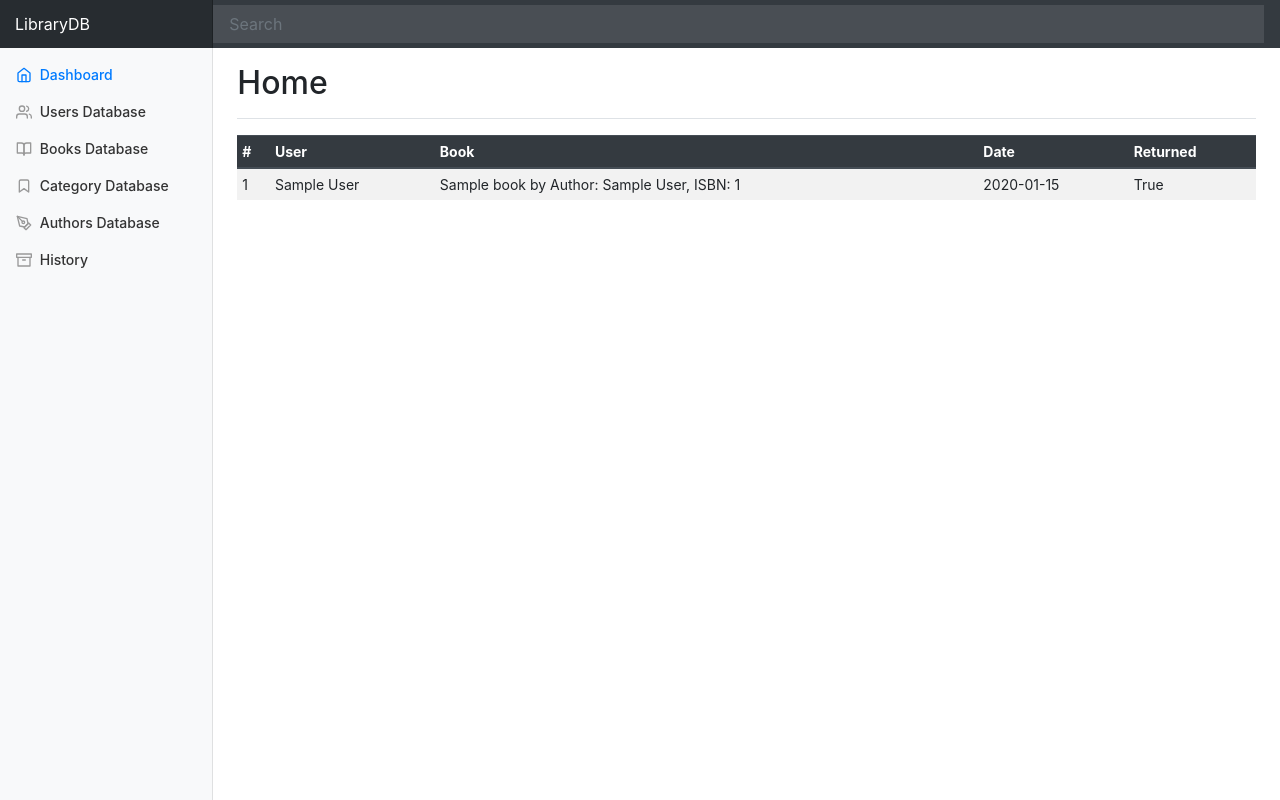
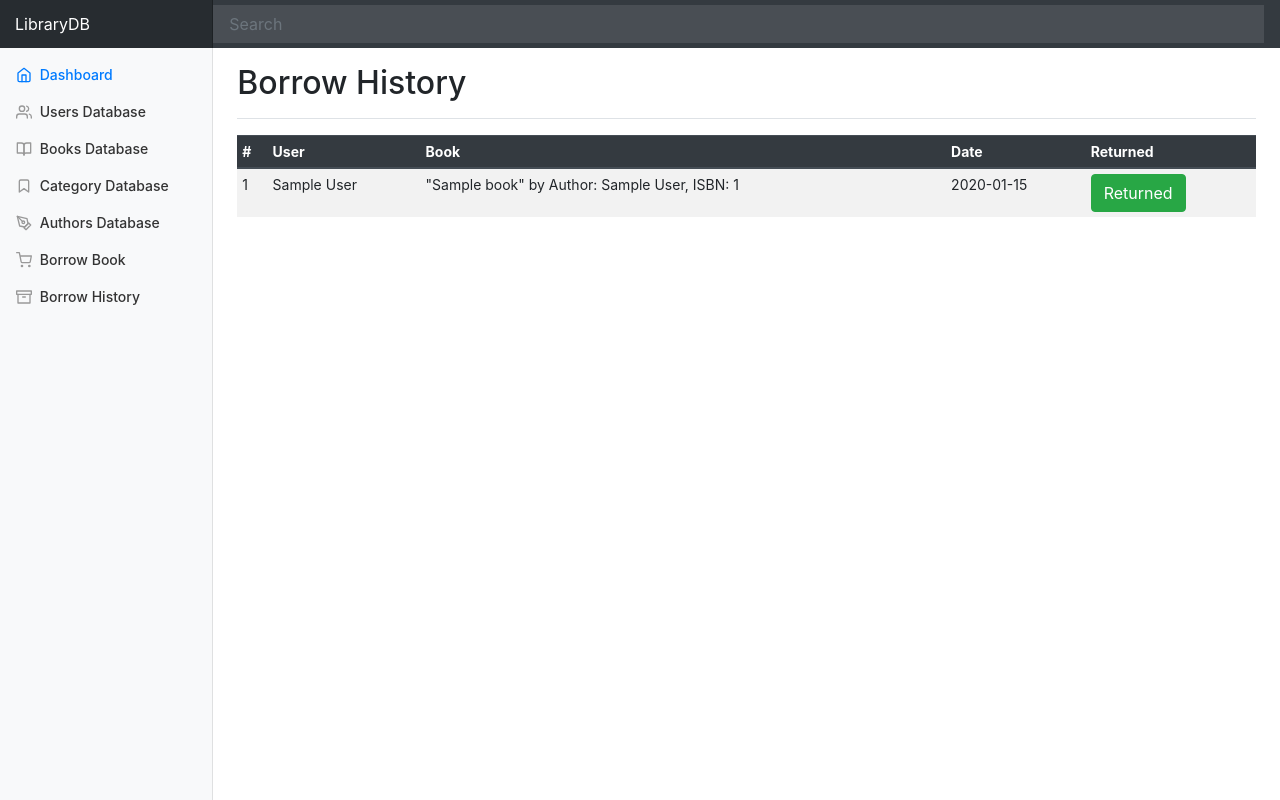
Before and after one commit to scraber/python, a Flask app: page /history in a window 1280 px wide. Run offline with Flask 2, Linux system fonts and the light colour scheme; tables that the repository leaves empty hold one stand-in row (values such as "Sample post"); some libraries are stand-ins or nearby versions.

Commit message:
S10: Init version of web library

```diff
--- a/004_libsql/LibraryManager.py
+++ b/004_libsql/LibraryManager.py
@@ -64,9 +64,7 @@ class LibraryManager:
         for response in self.historyDB.get_all():
             uid, id_user, id_book, borrow_date, returned = response
             user = self.userDB.get_user_by_id(id_user)
-            uid_book, title, id_category, isbn, id_author = self.bookDB.get_book_by_id(id_book)
-            book = Book(uid_book, title, self.categoryDB.get_category_by_id(id_category), isbn,
-                        self.authorDB.get_author_by_id(id_author), )
+            book = self.get_book_by_id(id_book)
             history_list.append(
                 {
                     "id": uid,
@@ -76,4 +74,4 @@ class LibraryManager:
                     "returned": bool(returned),
                 }
             )
-            return history_list
+        return history_list
--- a/004_libsql/basic/book.py
+++ b/004_libsql/basic/book.py
@@ -13,7 +13,7 @@ class Book:
         self.author = author
 
     def __str__(self):
-        return f"{self.title} by Author: {self.author}, ISBN: {self.isbn}"
+        return f'"{self.title}" by Author: {self.author}, ISBN: {self.isbn}'
 
     def __eq__(self, other):
         return (
--- a/004_libsql/containers/book_database.py
+++ b/004_libsql/containers/book_database.py
@@ -11,8 +11,8 @@ class BookDatabase:
     def get_book_specific_fields(self, *args):
         return self.database.select_specific_fields("book", *args)
 
-    def get_book_by_id(self, idx: int):
-        return self.database.select_by_id("book", idx)
+    # def get_book_by_id(self, idx: int):
+    #     return self.database.select_by_id("book", idx)
 
     def get_all(self):
         return self.database.select_all("book")
@@ -22,5 +22,6 @@ class BookDatabase:
         return self.database.response()
 
     def get_all_available(self):
-        self.database.execute(f"SELECT * FROM book where id IN (SELECT id_book from history where returned = True)")
+        self.database.execute(
+            f"SELECT * FROM book where id NOT IN (SELECT id_book from history where returned = False)")
         return self.database.response()
--- a/004_libsql/containers/user_database.py
+++ b/004_libsql/containers/user_database.py
@@ -34,8 +34,8 @@ class UserDatabase:
         user_list = list()
         self.database.execute(f"SELECT * FROM user where active = {is_active}")
         for response in self.database.response():
-            uid, firstname, lastname, _ = response
-            user_list.append(User(uid, firstname, lastname))
+            uid, firstname, lastname, active = response
+            user_list.append(User(uid, firstname, lastname, active))
         return user_list
 
     def get_users_selection(self):
--- a/004_libsql/main.py
+++ b/004_libsql/main.py
@@ -36,13 +36,13 @@ def userdb():
                            removeform=remove)
 
 
-@app.route("/activate/<uid>", methods=["POST"])
+@app.route("/userdb/activate/<uid>", methods=["POST"])
 def activate(uid=None):
     db.libDB.update_user_active(int(uid), True)
     return redirect(url_for("userdb"))
 
 
-@app.route("/deactivate/<uid>", methods=["POST"])
+@app.route("/userdb/deactivate/<uid>", methods=["POST"])
 def deactivate(uid=None):
     db.libDB.update_user_active(int(uid), False)
     return redirect(url_for("userdb"))
@@ -50,20 +50,21 @@ def deactivate(uid=None):
 
 @app.route("/sort_by_categories", methods=["GET"])
 def sort_by_categories():
-    category = int(request.args.get("category"))
-    if 0 == category:
-        category = None
-    return redirect(url_for('bookdb', filter=category))
+    id_category = int(request.args.get("category"))
+    if 0 == id_category:
+        id_category = None
+    return redirect(url_for('bookdb', category=id_category))
 
 
 @app.route("/bookdb", methods=["GET", "POST"])
 def bookdb():
-    filter = request.args.get("filter")
-    if None is filter:
+    id_category = request.args.get("category")
+    if None is id_category:
         book_list = db.get_all_books()
+        category = None
     else:
-        book_list = db.get_all_books_by_category(filter)
-        filter = db.categoryDB.get_category_by_id(filter)
+        book_list = db.get_all_books_by_category(id_category)
+        category = db.categoryDB.get_category_by_id(id_category)
     add = AddBookForm(request.form)
     remove = RemoveBookForm(request.form)
     add.category.choices = db.categoryDB.get_categories_selection()
@@ -79,7 +80,7 @@ def bookdb():
         flash(f"Book {book} removed", "warning")
     return render_template("bookdb.html", menu_name="Book Database", books=book_list, addform=add,
                            removeform=remove, categories=db.categoryDB.get_all_categories(),
-                           filter=filter)
+                           category=category)
 
 
 @app.route("/categorydb", methods=["GET", "POST"])
@@ -124,8 +125,32 @@ def authordb():
                            addform=add, removeform=remove)
 
 
+@app.route("/return_book/<uid_user>/<uid_book>", methods=["POST"])
+def return_book(uid_user=None, uid_book=None):
+    db.historyDB.return_book(uid_user, uid_book)
+    return redirect(url_for("history"))
+
+
+@app.route("/borrow_book")
+def borrow_book():
+    db.libDB.mydb.commit()
+    return render_template("borrow.html", menu_name="Borrow Book", users=db.userDB.get_all_users_by_activity(True))
+
+
+@app.route("/borrow_book/<uid_user>", methods=["POST"])
+def borrow_book_user(uid_user=None):
+    return render_template("borrow.html", menu_name="Borrow Book", books=db.get_available_books(), user=uid_user)
+
+
+@app.route("/borrow_book/<uid_user>/<uid_book>", methods=["POST"])
+def borrow_book_user_book(uid_user=None, uid_book=None):
+    db.historyDB.borrow_book(uid_user, uid_book)
+    return redirect(url_for("history"))
+
+
 @app.route("/history")
 def history():
+    db.libDB.mydb.commit()
     return render_template("history.html", menu_name="Borrow History", history=db.get_whole_book_history())
 
 
--- a/004_libsql/templates/bookdb.html
+++ b/004_libsql/templates/bookdb.html
@@ -95,8 +95,8 @@
     <button class="btn btn-secondary btn-sm dropdown-toggle" type="button" id="dropdownMenuButton"
             data-toggle="dropdown"
             aria-haspopup="true" aria-expanded="false">
-        {% if filter is not none %}
-        {{filter.name}}
+        {% if category is not none %}
+        {{category.name}}
         {% else %}
         All
         {% endif %}
--- a/004_libsql/templates/history.html
+++ b/004_libsql/templates/history.html
@@ -17,10 +17,28 @@
             <td>{{ hist.user }}</td>
             <td>{{ hist.book }}</td>
             <td>{{ hist.date }}</td>
-            <td>{{ hist.returned }}</td>
+            <td> {% if hist.returned is sameas true %}
+                <button
+                        type="submit"
+                        class="btn btn-success"
+                >
+                    Returned
+                </button>
+                {% else %}
+                <form action="{{url_for('return_book', uid_user=hist.user.uid, uid_book=hist.book.uid)}}" method="post">
+                    <button
+                            type="submit"
+                            class="btn btn-danger"
+                    >
+                        Return
+                    </button>
+                </form>
+                {% endif %}
+            </td>
+
         </tr>
         {% endfor %}
         </tbody>
     </table>
-    {% endblock content %}
 </div>
+{% endblock content %}
--- a/004_libsql/templates/layout.html
+++ b/004_libsql/templates/layout.html
@@ -1,14 +1,14 @@
 <!DOCTYPE html>
 <html lang="en">
 <head>
-    <meta charset="utf-8" />
+    <meta charset="utf-8"/>
     <meta
             name="viewport"
             content="width=device-width, initial-scale=1, shrink-to-fit=no"
     />
-    <meta name="description" content="" />
-    <meta name="author" content="" />
-    <link rel="icon" href="../../../../favicon.ico" />
+    <meta name="description" content=""/>
+    <meta name="author" content=""/>
+    <link rel="icon" href="../../../../favicon.ico"/>
 
     <title>Library</title>
     <!-- Bootstrap CSS -->
@@ -73,9 +73,15 @@
                         </a>
                     </li>
                     <li class="nav-item">
+                        <a class="nav-link" href="/borrow_book">
+                            <span data-feather="shopping-cart"></span>
+                            Borrow Book
+                        </a>
+                    </li>
+                    <li class="nav-item">
                         <a class="nav-link" href="/history">
                             <span data-feather="archive"></span>
-                  History
+                            Borrow History
                         </a>
                     </li>
                 </ul>
@@ -171,6 +177,8 @@
                     </div>
                 </div>
 
+                {% elif menu_name %}
+                <h1 class="h2">{{menu_name}}</h1>
                 {% else %}
                 <h1 class="h2">Home</h1>
                 {% endif %}
@@ -203,6 +211,7 @@
 <script src="https://unpkg.com/feather-icons/dist/feather.min.js"></script>
 <script>
       feather.replace();
+
 </script>
 </body>
 </html>
```
Also changed, not shown: 004_libsql/templates/borrow.html (added, +79 -0 lines), 004_libsql/templates/userdb.html (+24 -5 lines). Lines whose indentation alone changed are shown as unchanged.
